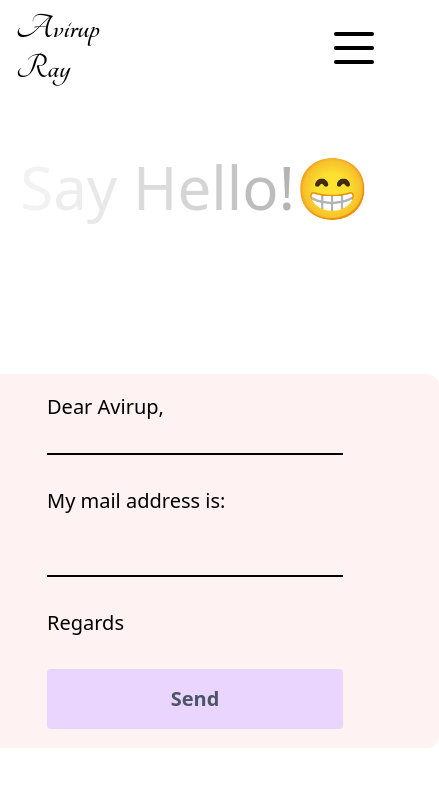
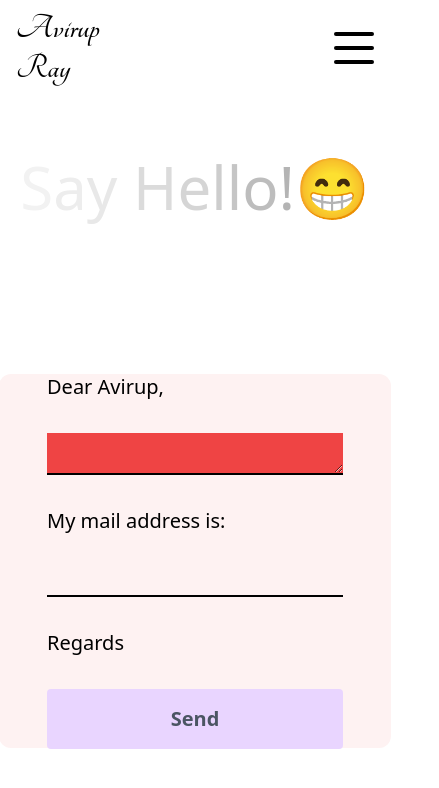
Before and after one commit to AvirupRay/portfolio, a Next.js app: page /contact in a window 390 px wide. Shown: the top 788 px of the page, 439 px wide, since content can reach past the window. Built offline with nearby package versions, Linux system fonts and the light colour scheme.

Commit message:
refactor: Update contact form styling for responsiveness

```diff
--- a/app/contact/page.jsx
+++ b/app/contact/page.jsx
@@ -68,13 +68,13 @@ const ContactPage = () => {
         <form
           ref={form}
           onSubmit={sendEmail}
-          className="h-1/2 lg:h-full lg:w-1/2 bg-red-50 rounded-xl text-xl flex flex-col gap-8 justify-center p-24"
+          className="h-1/2 lg:h-full lg:w-1/2 bg-red-50 rounded-xl text-xl flex flex-col gap-8 justify-center lg:p-24 p-12"
         >
           <span>Dear Avirup,</span>
           <textarea
             name="user_message"
-            rows={6}
-            className="bg-transparent border-b-2 border-b-black outline-none resize-none"
+            rows={8}
+            className="bg-red-500 border-b-2 border-b-black outline-none lg:resize-none py-5"
           />
           <span>My mail address is:</span>
           <input
```
